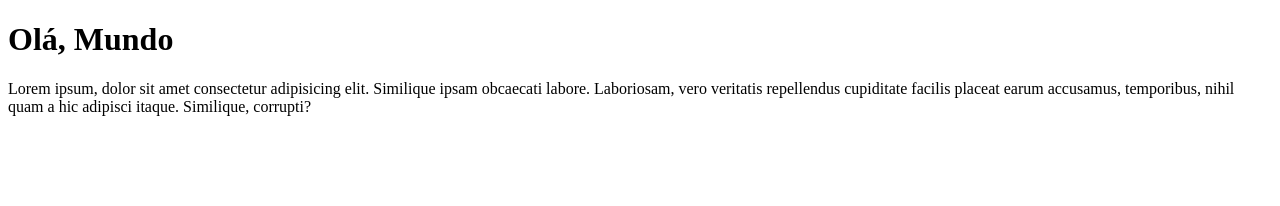
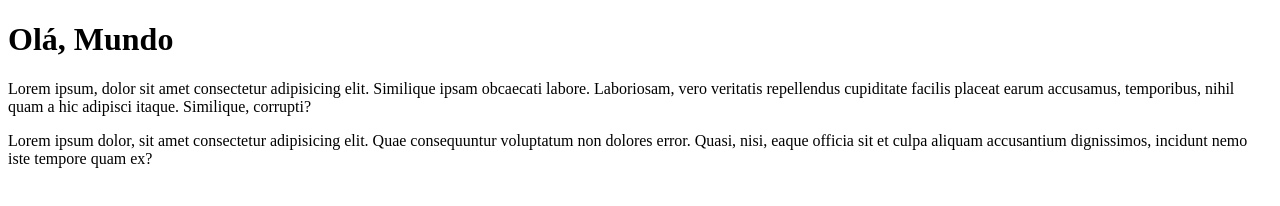
Before and after one commit to Vitor-Soares-da-Silva/Ola-Mundo, a plain HTML site: page Site-Exemplo/index.html in a window 1280 px wide. Drawn offline with Linux system fonts and the light colour scheme.

Commit message:
Adicionei um parágrafo

```diff
--- a/Site-Exemplo/index.html
+++ b/Site-Exemplo/index.html
@@ -9,5 +9,6 @@
 <body>
     <h1>Olá, Mundo</h1>
     <p>Lorem ipsum, dolor sit amet consectetur adipisicing elit. Similique ipsam obcaecati labore. Laboriosam, vero veritatis repellendus cupiditate facilis placeat earum accusamus, temporibus, nihil quam a hic adipisci itaque. Similique, corrupti?</p>
+    <p>Lorem ipsum dolor, sit amet consectetur adipisicing elit. Quae consequuntur voluptatum non dolores error. Quasi, nisi, eaque officia sit et culpa aliquam accusantium dignissimos, incidunt nemo iste tempore quam ex?</p>
 </body>
 </html>
```
